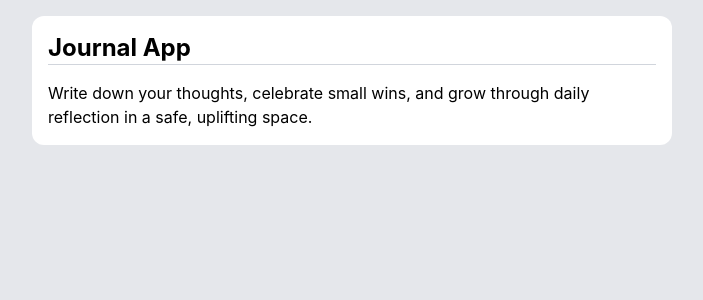
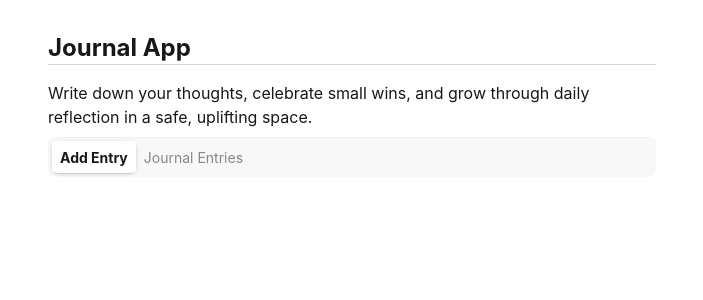
Before and after one commit to tuprikov/react-journaling-app, a React (Vite) app: page / in a window 1280 px wide. Shown: the top 300 px of the page, without its empty margins (288-991 px from the left). Built offline with nearby package versions, Linux system fonts and the light colour scheme.

Commit message:
Added tabs on daisyui.

```diff
--- a/index.html
+++ b/index.html
@@ -10,7 +10,7 @@
 </head>
 
 <body>
-    <div id="root" class="bg-gray-200 min-h-screen antialiased"></div>
+    <div id="root" class="min-h-screen antialiased" data-theme="light"></div>
     <script type="module" src="/src/main.tsx"></script>
 </body>
 
--- a/package.json
+++ b/package.json
@@ -21,6 +21,7 @@
     "@types/react": "^19.2.14",
     "@types/react-dom": "^19.2.3",
     "@vitejs/plugin-react": "^6.0.1",
+    "daisyui": "^5.5.19",
     "eslint": "^9.39.4",
     "eslint-plugin-react-hooks": "^7.0.1",
     "eslint-plugin-react-refresh": "^0.5.2",
--- a/src/App.tsx
+++ b/src/App.tsx
@@ -1,4 +1,6 @@
 import React from 'react'
+
+import Tabs from './components/Tabs'
 
 const App = () => {
     return (
@@ -15,6 +17,7 @@ const App = () => {
                     </p>
                 </header>
                 {/* Tabs */}
+                <Tabs />
                 {/* Form */}
             </div>
         </div>
--- /dev/null
+++ b/src/components/Tabs.tsx
@@ -0,0 +1,30 @@
+import React from 'react'
+
+const Tabs = () => {
+    const [selectedTab, setSelectedTab] = React.useState('add')
+
+    const handleToggleTab = (selectedTab: string) => {
+        setSelectedTab(selectedTab)
+    }
+
+    return (
+        <div role="tablist" className="tabs tabs-box tabs-sm">
+            <a
+                role="tab"
+                className={`tab ${selectedTab === 'add' && 'tab-active font-bold'}`}
+                onClick={() => handleToggleTab('add')}
+            >
+                Add Entry
+            </a>
+            <a
+                role="tab"
+                className={`tab ${selectedTab === 'entries' && 'tab-active font-bold'}`}
+                onClick={() => handleToggleTab('entries')}
+            >
+                Journal Entries
+            </a>
+        </div>
+    )
+}
+
+export default Tabs
--- a/src/index.css
+++ b/src/index.css
@@ -1 +1,2 @@
 @import 'tailwindcss';
+@plugin 'daisyui';
```
Also changed, not shown: 1 other file (tests, documents, lock files or other folders).
